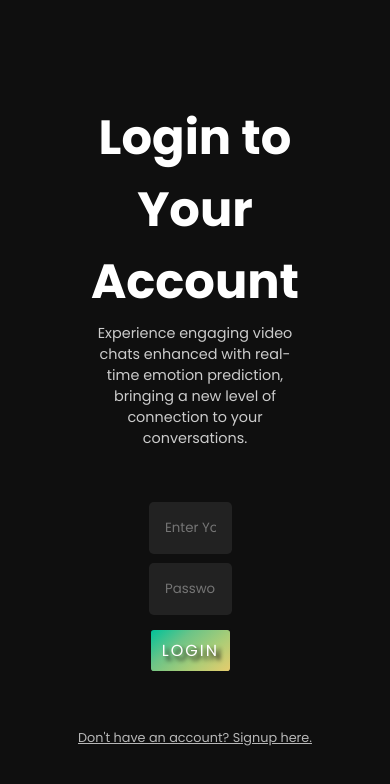
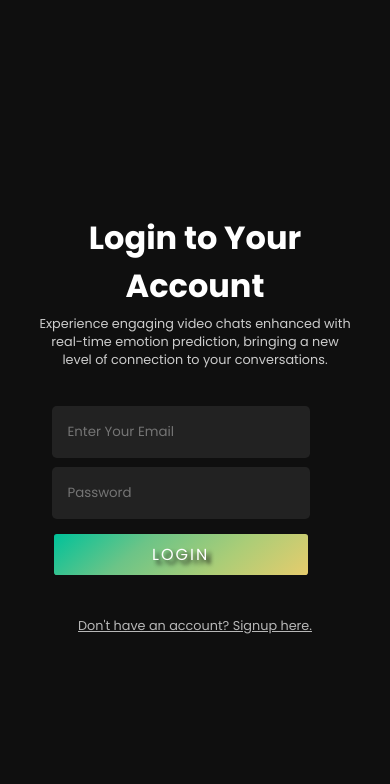
Before and after one commit to codedmachine111/feelix, a React (Create React App) app: page / in a window 390 px wide. Shown: the top 784 px of the page. Built offline with nearby package versions, Linux system fonts and the light colour scheme; no server answers.

Commit message:
feat: responsive ui

```diff
--- a/src/pages/AuthPage/AuthPage.scss
+++ b/src/pages/AuthPage/AuthPage.scss
@@ -0,0 +1,15 @@
+.authpage-container{
+    display: flex;
+    justify-content: center;
+    align-items: center;
+    flex-direction: column;
+    min-height: 100vh;
+    height: auto;
+    width: 100%;
+}
+
+@media all and (max-width: 800px){
+    .authpage-container{
+        min-height: 100vh;
+    }
+}
--- a/src/pages/HomePage/HomePage.scss
+++ b/src/pages/HomePage/HomePage.scss
@@ -28,3 +28,17 @@
         min-height: calc(100vh - 15vh - 4rem);
     }
 }
+
+// FOR MOBILE DEVICES
+@media screen and (max-width: 800px){
+    .homepage-container{
+        min-height: 100vh;
+
+        h2{
+            font-size: 2rem;
+        }
+        .homepage-content{
+            min-height: calc(80vh - 15vh - 2rem);
+        }
+    }
+}
--- a/src/pages/LandingPage/LandingPage.scss
+++ b/src/pages/LandingPage/LandingPage.scss
@@ -60,3 +60,39 @@
     }
   }
 }
+
+
+@media screen and (max-width: 800px){
+  .landingpage-container{
+    .landingpage-content{
+      h2{
+        font-size: 2rem;
+      }
+      p{
+        width: 80%;
+        font-size: 0.8rem;
+      }
+    }
+    .landingpage-form-container{
+      width: 90%;
+      flex-direction: column;
+      gap: 0;
+      .landingpage-form-holder{
+        width: 100%;
+        padding: 0;
+      }
+      .landingpage-options{
+        width: 100%;
+        display: flex;
+        justify-content: center;
+        align-items: center;
+        flex-direction: column;
+        gap: 1rem;
+        img{
+          width: 100%;
+          max-height: 100%;
+        }
+      }
+    }
+  }
+}
--- a/src/pages/RoomPage/RoomPage.js
+++ b/src/pages/RoomPage/RoomPage.js
@@ -3,6 +3,7 @@ import { useState, useEffect } from "react";
 import { useNavigate, useParams } from "react-router-dom";
 import "@livekit/components-styles";
 import { LiveKitRoom, VideoConference } from "@livekit/components-react";
+import { Navbar } from "../../components/Navbar/Navbar";
 
 export const RoomPage = () => {
   const [accessToken, setAccessToken] = useState("");
@@ -25,6 +26,7 @@ export const RoomPage = () => {
 
   return (
     <>
+    <Navbar />
       <div className="roompage-container">
         <h2>Room name: <span id="room-name">{roomId.split('-')[0]}</span></h2>
         <LiveKitRoom
--- a/src/pages/RoomPage/RoomPage.scss
+++ b/src/pages/RoomPage/RoomPage.scss
@@ -19,3 +19,14 @@
         width: 80%;
     }
 }
+
+@media screen and (min-width: 800px){
+    .roompage-container{
+        h2{
+            font-size: 1.5rem;
+        }
+        .lk-room-container{
+            width: 90%;
+        }
+    }
+}
```
